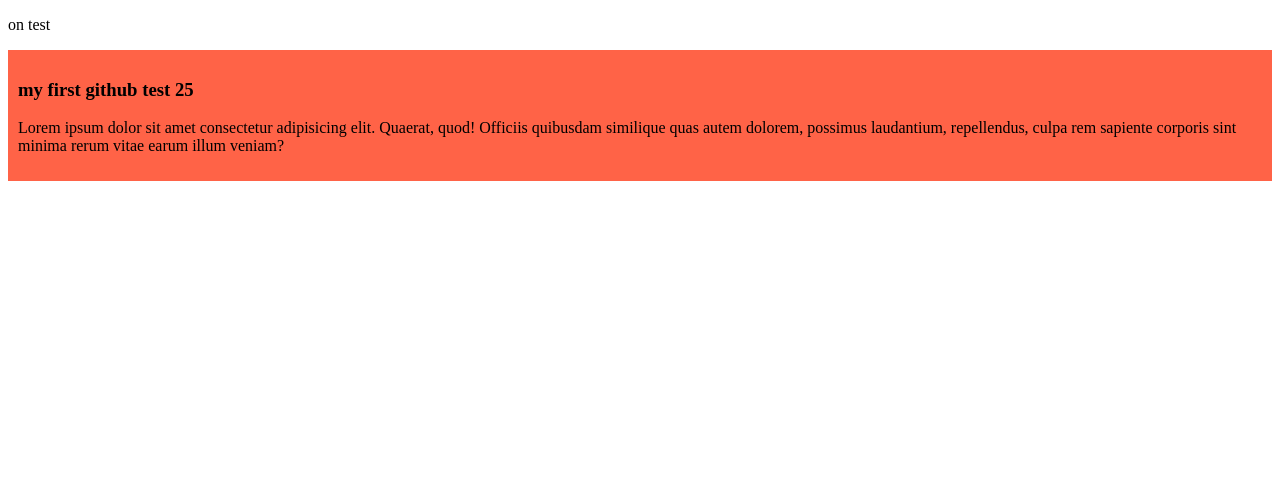
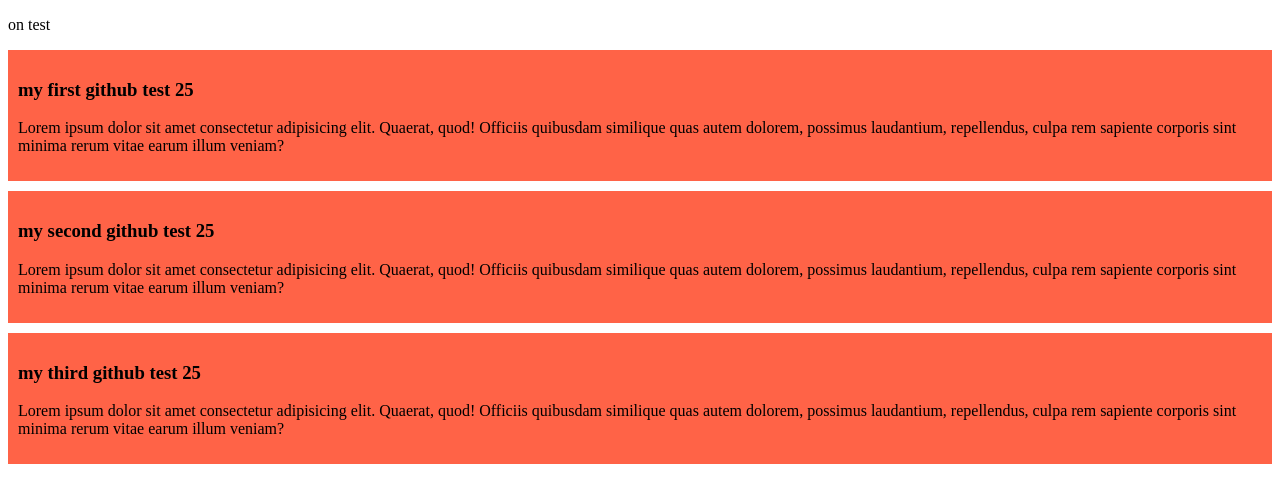
Before and after one commit to yasinkor5/My-simple-web, a plain HTML site: page My-simple-web/index.html in a window 1280 px wide. Drawn offline with Linux system fonts and the light colour scheme.

Commit message:
add the second and the third

```diff
--- a/My-simple-web/blog.css
+++ b/My-simple-web/blog.css
@@ -1,4 +1,5 @@
 div{
     background-color: tomato;
     padding: 10px;
+    margin-bottom: 10px;
 }
--- a/My-simple-web/index.html
+++ b/My-simple-web/index.html
@@ -15,7 +15,22 @@
                  possimus laudantium, repellendus,
                 culpa rem sapiente corporis sint minima rerum
                 vitae earum illum veniam?</p>
-
+             </div>
+        <div>
+            <h3>my second github test 25</h3>
+            <p>Lorem ipsum dolor sit amet consectetur adipisicing elit. Quaerat, quod!
+                Officiis quibusdam similique quas autem dolorem,
+                 possimus laudantium, repellendus,
+                culpa rem sapiente corporis sint minima rerum
+                vitae earum illum veniam?</p>
+        </div>
+        <div>
+            <h3>my third github test 25</h3>
+            <p>Lorem ipsum dolor sit amet consectetur adipisicing elit. Quaerat, quod!
+                Officiis quibusdam similique quas autem dolorem,
+                 possimus laudantium, repellendus,
+                culpa rem sapiente corporis sint minima rerum
+                vitae earum illum veniam?</p>
         </div>
     </body>
 </html>
```
